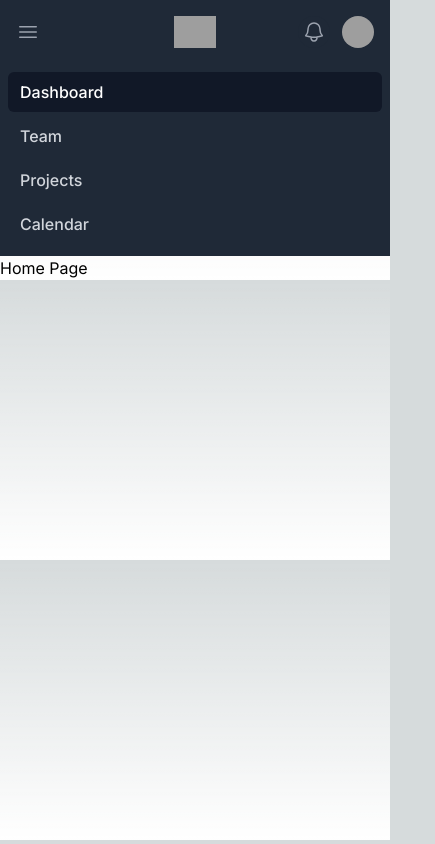
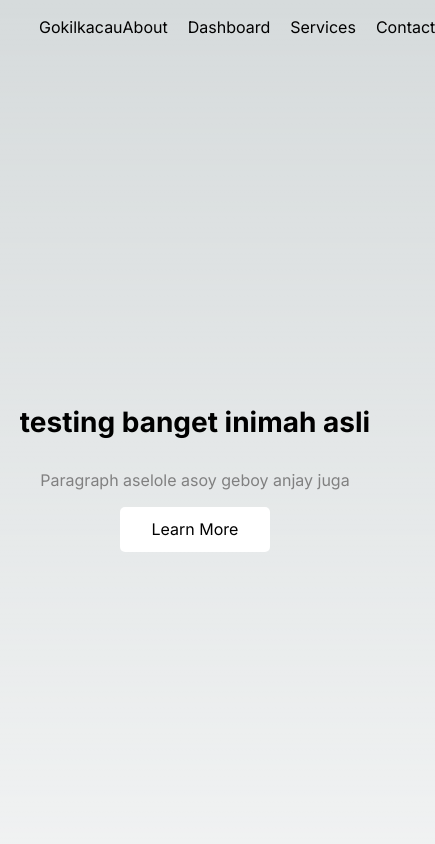
Before and after one commit to akhdanrgya/project-liburan2023, a Next.js app: page / in a window 390 px wide. Shown: the top 844 px of the page, 435 px wide, since content can reach past the window. Built offline with nearby package versions, Linux system fonts and the light colour scheme; grey boxes are pictures that could not be loaded.

Commit message:
update header

```diff
--- a/src/app/components/Navbar.tsx
+++ b/src/app/components/Navbar.tsx
@@ -1,208 +1,53 @@
 "use client";
-import { useState } from "react";
+import Link from "next/link";
+import { useState, useEffect } from "react";
 
-const Navbar = () => {
-  const [isMutate, setIsMutate] = useState(false);
+const Navbar2 = () => {
+  const [header, setHeader] = useState(false);
 
+  const scrollHeader = () => {
+    if (window.scrollY >= 20) {
+      setHeader(true);
+    } else {
+      setHeader(false);
+    }
+  };
+
+  useEffect(() => {
+    window.addEventListener("scroll", scrollHeader);
+
+    return () => {
+      window.addEventListener("scroll", scrollHeader);
+    };
+  }, []);
   return (
-    <nav className="bg-gray-800">
-      <div className="mx-auto max-w-7xl px-2 sm:px-6 lg:px-8">
-        <div className="relative flex h-16 items-center justify-between">
-          <div className="absolute inset-y-0 left-0 flex items-center sm:hidden">
-            <button
-              type="button"
-              className="relative inline-flex items-center justify-center rounded-md p-2 text-gray-400 hover:bg-gray-700 hover:text-white focus:outline-none focus:ring-2 focus:ring-inset focus:ring-white"
-              aria-controls="mobile-menu"
-              aria-expanded="false"
-            >
-              <span className="absolute -inset-0.5"></span>
-              <span className="sr-only">Open main menu</span>
+    <div className={header ? "fixed w-[100%] bg-[white] text-[black]" : "bg-[transparent]"}>
+      <div className="header flex w-[80%] justify-between m-auto py-[15px]">
+        <div className="logo">
+          <h2>Gokilkacau</h2>
+        </div>
 
-              <svg
-                className="block h-6 w-6"
-                fill="none"
-                viewBox="0 0 24 24"
-                stroke-width="1.5"
-                stroke="currentColor"
-                aria-hidden="true"
-              >
-                <path
-                  stroke-linecap="round"
-                  stroke-linejoin="round"
-                  d="M3.75 6.75h16.5M3.75 12h16.5m-16.5 5.25h16.5"
-                />
-              </svg>
-
-              <svg
-                className="hidden h-6 w-6"
-                fill="none"
-                viewBox="0 0 24 24"
-                stroke-width="1.5"
-                stroke="currentColor"
-                aria-hidden="true"
-              >
-                <path
-                  stroke-linecap="round"
-                  stroke-linejoin="round"
-                  d="M6 18L18 6M6 6l12 12"
-                />
-              </svg>
-            </button>
-          </div>
-          <div className="flex flex-1 items-center justify-center sm:items-stretch sm:justify-start">
-            <div className="flex flex-shrink-0 items-center">
-              <img
-                className="h-8 w-auto"
-                src="https://tailwindui.com/img/logos/mark.svg?color=indigo&shade=500"
-                alt="Your Company"
-              />
-            </div>
-            <div className="hidden sm:ml-6 sm:block">
-              <div className="flex space-x-4">
-                <a
-                  href="#"
-                  className="bg-gray-900 text-white rounded-md px-3 py-2 text-sm font-medium"
-                  aria-current="page"
-                >
-                  Dashboard
-                </a>
-                <a
-                  href="#"
-                  className="text-gray-300 hover:bg-gray-700 hover:text-white rounded-md px-3 py-2 text-sm font-medium"
-                >
-                  Team
-                </a>
-                <a
-                  href="#"
-                  className="text-gray-300 hover:bg-gray-700 hover:text-white rounded-md px-3 py-2 text-sm font-medium"
-                >
-                  Projects
-                </a>
-                <a
-                  href="#"
-                  className="text-gray-300 hover:bg-gray-700 hover:text-white rounded-md px-3 py-2 text-sm font-medium"
-                >
-                  Calendar
-                </a>
-              </div>
-            </div>
-          </div>
-          <div className="absolute inset-y-0 right-0 flex items-center pr-2 sm:static sm:inset-auto sm:ml-6 sm:pr-0">
-            <button
-              type="button"
-              className="relative rounded-full bg-gray-800 p-1 text-gray-400 hover:text-white focus:outline-none focus:ring-2 focus:ring-white focus:ring-offset-2 focus:ring-offset-gray-800"
-            >
-              <span className="absolute -inset-1.5"></span>
-              <span className="sr-only">View notifications</span>
-              <svg
-                className="h-6 w-6"
-                fill="none"
-                viewBox="0 0 24 24"
-                stroke-width="1.5"
-                stroke="currentColor"
-                aria-hidden="true"
-              >
-                <path
-                  stroke-linecap="round"
-                  stroke-linejoin="round"
-                  d="M14.857 17.082a23.848 23.848 0 005.454-1.31A8.967 8.967 0 0118 9.75v-.7V9A6 6 0 006 9v.75a8.967 8.967 0 01-2.312 6.022c1.733.64 3.56 1.085 5.455 1.31m5.714 0a24.255 24.255 0 01-5.714 0m5.714 0a3 3 0 11-5.714 0"
-                />
-              </svg>
-            </button>
-
-            <div className="relative ml-3">
-              <div>
-                <button
-                  type="button"
-                  className="relative flex rounded-full bg-gray-800 text-sm focus:outline-none focus:ring-2 focus:ring-white focus:ring-offset-2 focus:ring-offset-gray-800"
-                  id="user-menu-button"
-                  aria-expanded="false"
-                  aria-haspopup="true"
-                  onClick={() => {
-                    setIsMutate(!isMutate);
-                  }}
-                >
-                  <span className="absolute -inset-1.5"></span>
-                  <span className="sr-only">Open user menu</span>
-                  <img
-                    className="h-8 w-8 rounded-full"
-                    src="https://images.unsplash.com/photo-1472099645785-5658abf4ff4e?ixlib=rb-1.2.1&ixid=eyJhcHBfaWQiOjEyMDd9&auto=format&fit=facearea&facepad=2&w=256&h=256&q=80"
-                    alt=""
-                  />
-                </button>
-              </div>
-
-              {isMutate ? (
-                <div
-                  className="absolute right-0 z-10 mt-2 w-48 origin-top-right rounded-md bg-white py-1 shadow-lg ring-1 ring-black ring-opacity-5 focus:outline-none"
-                  role="menu"
-                  aria-orientation="vertical"
-                  aria-labelledby="user-menu-button"
-                >
-                  <a
-                    href="#"
-                    className="block px-4 py-2 text-sm text-gray-700"
-                    role="menuitem"
-                    id="user-menu-item-0"
-                  >
-                    Your Profile
-                  </a>
-                  <a
-                    href="#"
-                    className="block px-4 py-2 text-sm text-gray-700"
-                    role="menuitem"
-                    id="user-menu-item-1"
-                  >
-                    Settings
-                  </a>
-                  <a
-                    href="#"
-                    className="block px-4 py-2 text-sm text-gray-700"
-                    role="menuitem"
-                    id="user-menu-item-2"
-                  >
-                    Sign out
-                  </a>
-                </div>
-              ) : (
-                <></>
-              )}
-            </div>
-          </div>
+        <div className="menu">
+          <nav>
+            <ul className="flex gap-[20px]">
+              <li>
+                <Link href="">About</Link>
+              </li>
+              <li>
+                <Link href="">Dashboard</Link>
+              </li>
+              <li>
+                <Link href="">Services</Link>
+              </li>
+              <li>
+                <Link href="">Contact</Link>
+              </li>
+            </ul>
+          </nav>
         </div>
       </div>
-
-      <div className="sm:hidden" id="mobile-menu">
-        <div className="space-y-1 px-2 pb-3 pt-2">
-          <a
-            href="#"
-            className="bg-gray-900 text-white block rounded-md px-3 py-2 text-base font-medium"
-            aria-current="page"
-          >
-            Dashboard
-          </a>
-          <a
-            href="#"
-            className="text-gray-300 hover:bg-gray-700 hover:text-white block rounded-md px-3 py-2 text-base font-medium"
-          >
-            Team
-          </a>
-          <a
-            href="#"
-            className="text-gray-300 hover:bg-gray-700 hover:text-white block rounded-md px-3 py-2 text-base font-medium"
-          >
-            Projects
-          </a>
-          <a
-            href="#"
-            className="text-gray-300 hover:bg-gray-700 hover:text-white block rounded-md px-3 py-2 text-base font-medium"
-          >
-            Calendar
-          </a>
-        </div>
-      </div>
-    </nav>
+    </div>
   );
 };
 
-export default Navbar;
+export default Navbar2;
--- a/src/app/page.tsx
+++ b/src/app/page.tsx
@@ -1,12 +1,44 @@
-import Navbar from "./components/Navbar"
+import Navbar from "./components/Navbar";
 
 const Home = () => {
-  return(
+  return (
     <div>
-      <Navbar/>
-      Home Page
+      <Navbar />
+      <div className="h-[100vh] flex justify-center items-center flex-col text-center">
+        <h2 className="text-[28px] font-bold mb-[25px]">
+          testing banget inimah asli
+        </h2>
+        <p className="text-[gray] mb-[15px]">
+          Paragraph aselole asoy geboy anjay juga
+        </p>
+        <button className="bg-white w-[150px] h-[45px] rounded-[5px] text-[black]">
+          Learn More
+        </button>
+      </div>
+
+      <div>
+        <p>
+          Lorem ipsum dolor sit amet, consectetur adipiscing elit, sed do
+          eiusmod tempor incididunt ut labore et dolore magna aliqua. Ut enim ad
+          minim veniam, quis nostrud exercitation ullamco laboris nisi ut
+          aliquip ex ea commodo consequat. Duis aute irure dolor in
+          reprehenderit in voluptate velit esse cillum dolore eu fugiat nulla
+          pariatur. Excepteur sint occaecat cupidatat non proident, sunt in
+          culpa qui officia deserunt mollit anim id est laborum.
+        </p>
+
+        <p>
+          Lorem ipsum dolor sit amet, consectetur adipiscing elit, sed do
+          eiusmod tempor incididunt ut labore et dolore magna aliqua. Ut enim ad
+          minim veniam, quis nostrud exercitation ullamco laboris nisi ut
+          aliquip ex ea commodo consequat. Duis aute irure dolor in
+          reprehenderit in voluptate velit esse cillum dolore eu fugiat nulla
+          pariatur. Excepteur sint occaecat cupidatat non proident, sunt in
+          culpa qui officia deserunt mollit anim id est laborum.
+        </p>
+      </div>
     </div>
-  )
-}
+  );
+};
 
-export default Home
+export default Home;
```
